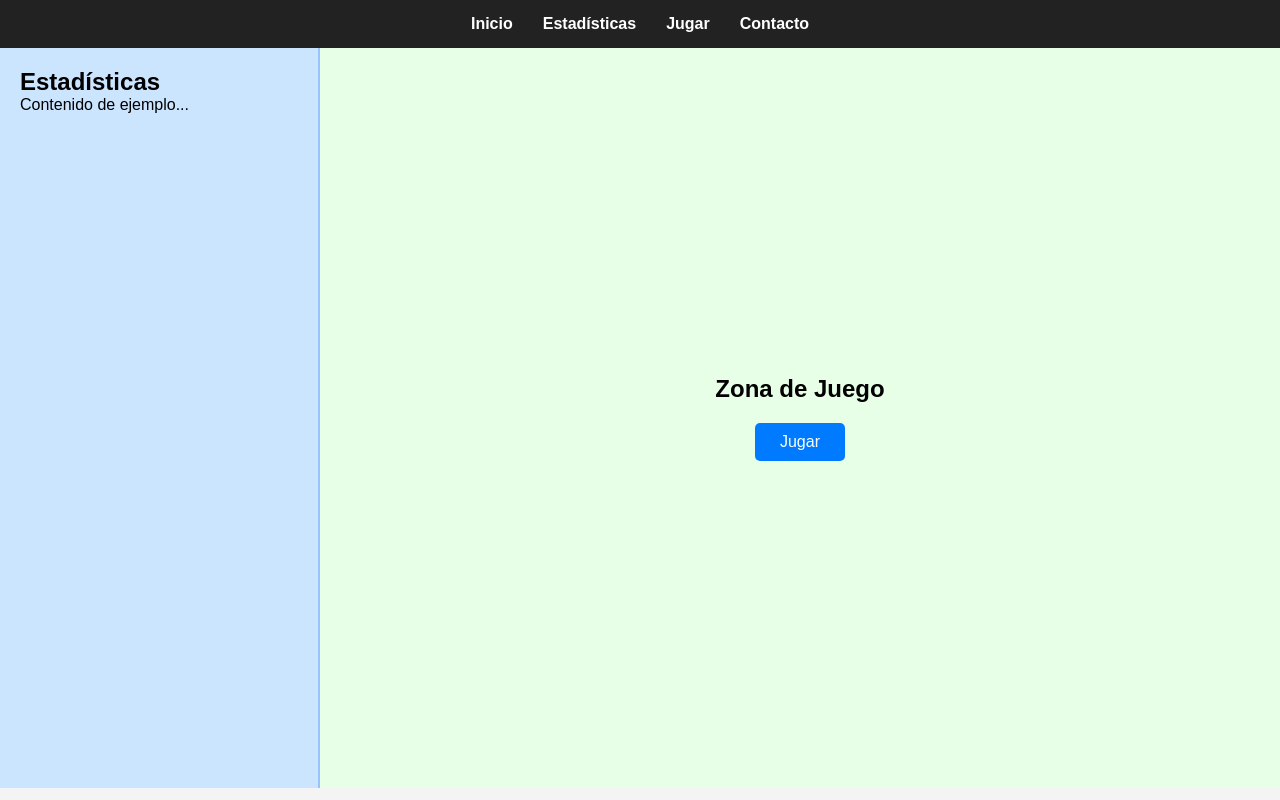
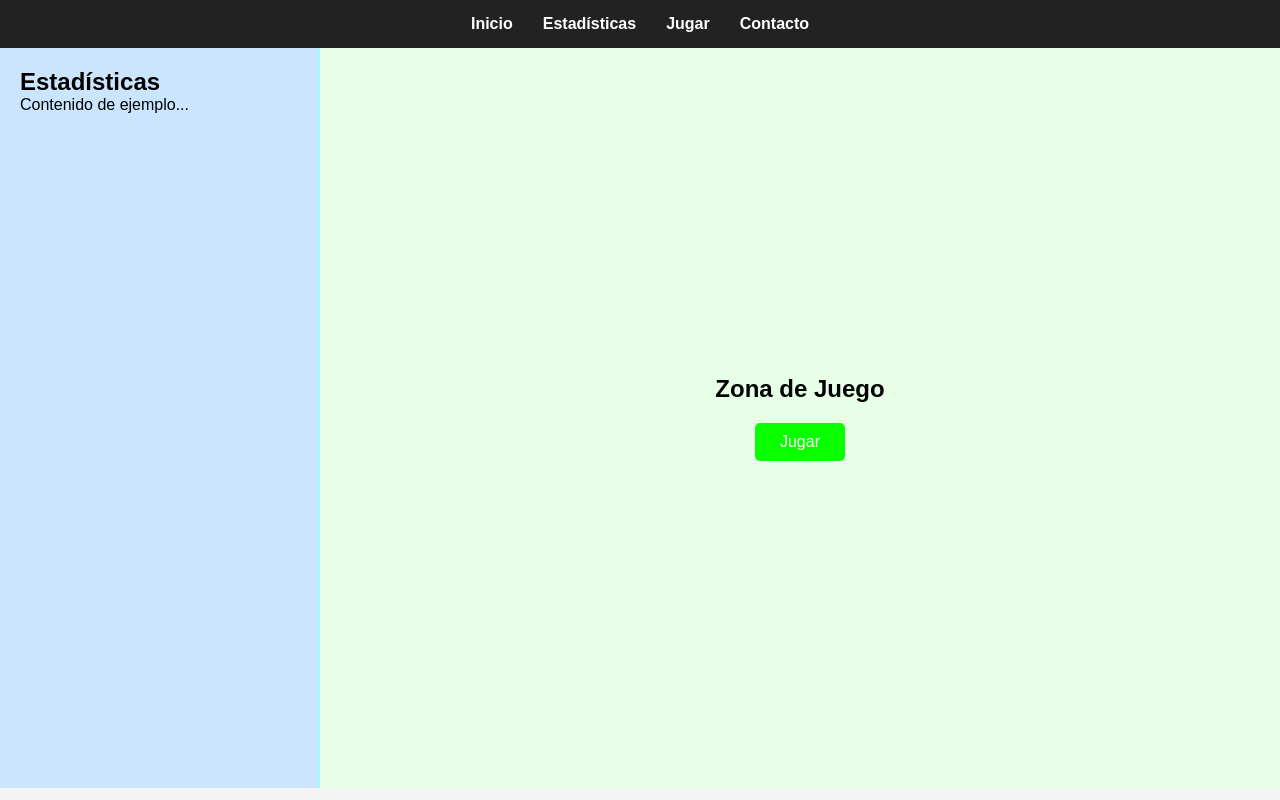
Before and after one commit to andresMansilla/MetaGame, a website: page oca.html in a window 1280 px wide. Drawn offline with Linux system fonts and the light colour scheme.

Commit message:
añadidos colores de la oca

```diff
--- a/oca.css
+++ b/oca.css
@@ -41,7 +41,7 @@ main {
   width: 25%;
   background-color: #cce5ff;
   padding: 20px;
-  border-right: 2px solid #99c2ff;
+  border-right: 2px solid #99ffff;
 }
 
 /* Contenido principal */
@@ -61,7 +61,7 @@ main {
 .btn-jugar {
   margin-top: 20px;
   padding: 10px 25px;
-  background-color: #007bff;
+  background-color: #09ff00;
   border: none;
   color: white;
   font-size: 16px;
--- a/oca.html
+++ b/oca.html
@@ -4,7 +4,7 @@
   <meta charset="UTF-8" />
   <meta name="viewport" content="width=device-width, initial-scale=1.0" />
   <title>Página de Juego</title>
-  <link rel="stylesheet" href="uno.css" />
+  <link rel="stylesheet" href="oca.css" />
 </head>
 <body>
   <header>
```
